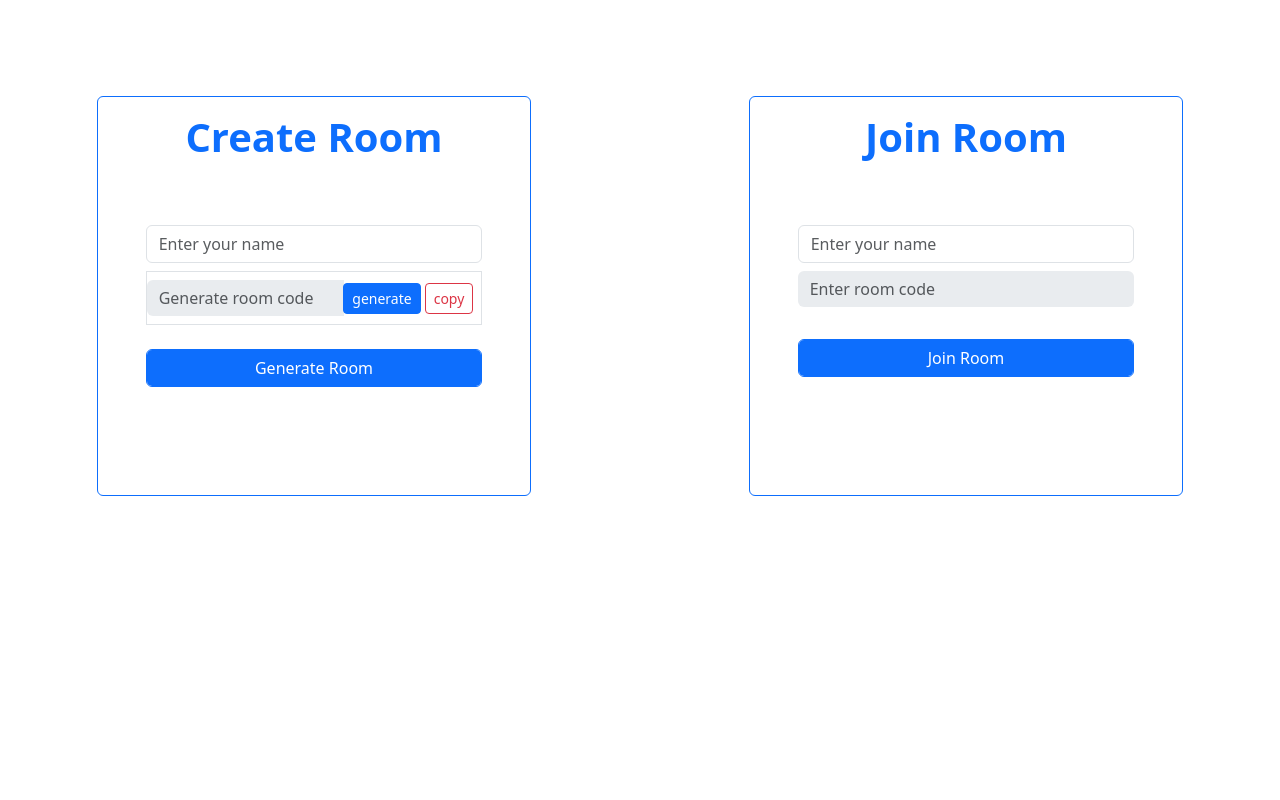
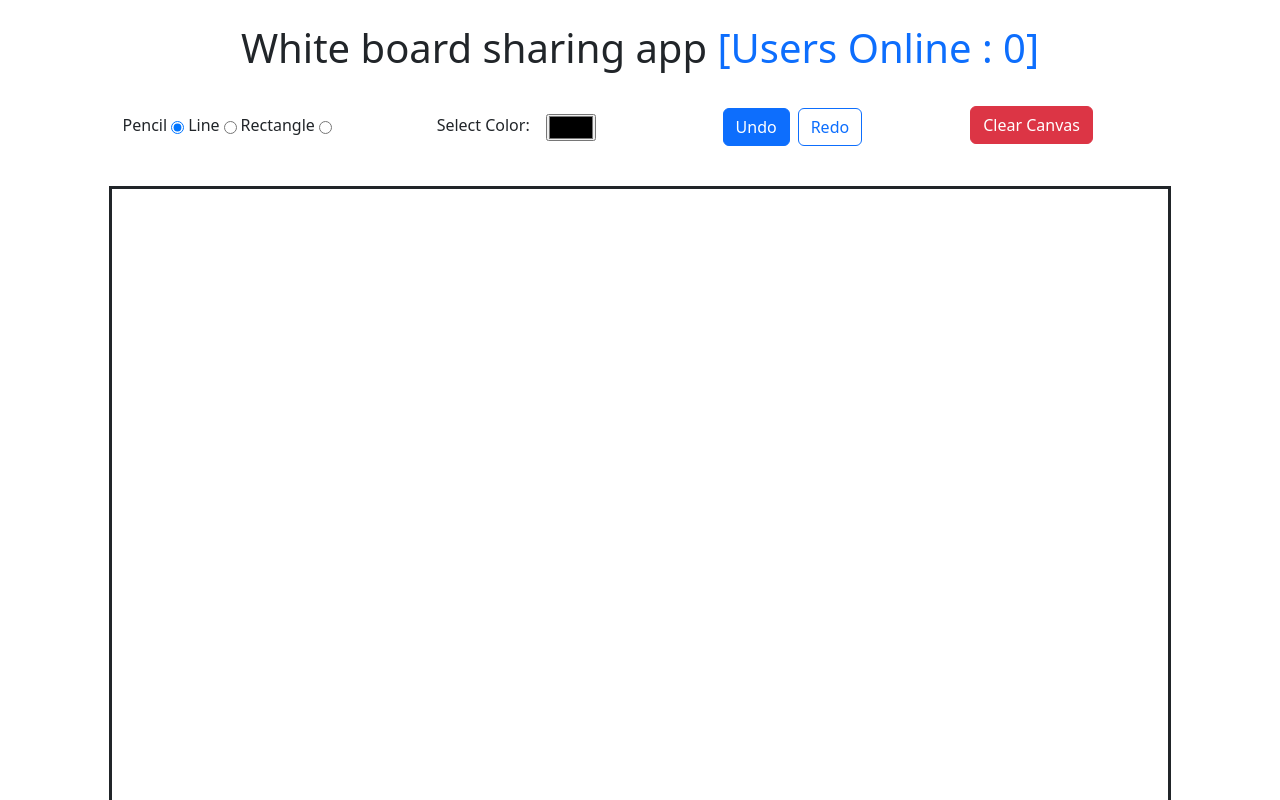
Before and after one commit to ameenshahh/Realtime-White-Board-Sharing-App, a React (Vite) app in the folder frontend/: page /1 in a window 1280 px wide. Shown: the top 800 px of the page. Built offline with nearby package versions, Linux system fonts and the light colour scheme.

Commit message:
completed drawing functionality with pencil,line and rectangle

```diff
--- a/frontend/src/App.jsx
+++ b/frontend/src/App.jsx
@@ -1,12 +1,17 @@
 import Forms from "./components/Forms"
 import './App.css'
+import { Route, Routes } from "react-router-dom"
+import RoomPage from "./pages/RoomPage"
 
 const App = () => {
 
   return (
-      <div className='App'>
-        <Forms />
-      </div>
+    <div className='App'>
+      <Routes>
+        <Route path="/" element={<Forms />} />
+        <Route path="/:roomId" element={<RoomPage />} />
+      </Routes>
+    </div>
 
   )
 }
--- a/frontend/src/components/Whiteboard/index.jsx
+++ b/frontend/src/components/Whiteboard/index.jsx
@@ -0,0 +1,183 @@
+import { useEffect, useLayoutEffect, useState } from 'react'
+import rough from 'roughjs'
+
+const roughGenerator = rough.generator()
+
+const WhiteBoard = ({
+  canvasRef,
+  ctxRef,
+  elements,
+  setElements,
+  tool
+}) => {
+
+  const [isDrawing, setIsDrawing] = useState(false)
+
+  useEffect(() => {
+    const canvas = canvasRef.current
+    canvas.height = window.innerHeight * 2
+    canvas.width = window.innerWidth * 2
+
+    const ctx = canvas.getContext("2d")
+    ctxRef.current = ctx
+  }, [])
+
+  useLayoutEffect(() => {
+    const roughCanvas = rough.canvas(canvasRef.current)
+    if (elements.length > 0) {
+      ctxRef.current.clearRect(
+        0,
+        0,
+        canvasRef.current.width,
+        canvasRef.current.height
+      )
+    }
+    elements.forEach(element => {
+      if (element.type === "rect") {
+        roughCanvas.draw(
+          roughGenerator.rectangle(
+            element.offsetX,
+            element.offsetY,
+            element.width,
+            element.height
+          )
+        )
+      } else if (element.type === "pencil") {
+        roughCanvas.linearPath(element.path)
+      } else if (element.type === "line") {
+        roughCanvas.draw(
+          roughGenerator.line(
+            element.offsetX,
+            element.offsetY,
+            element.width,
+            element.height
+          )
+        )
+      }
+    })
+  }, [elements])
+
+  const handleMouseDown = (e) => {
+    // console.log("mouse down", e)
+    const { offsetX, offsetY } = e.nativeEvent
+    console.log(offsetX, offsetY)
+    if (tool === "pencil") {
+      setElements((prevElements) => [
+        ...prevElements,
+        {
+          type: "pencil",
+          offsetX,
+          offsetY,
+          path: [[offsetX, offsetY]],
+          stroke: "black"
+        }
+      ])
+    } else if (tool === "line") {
+      setElements((prevElements) => [
+        ...prevElements,
+        {
+          type: "line",
+          offsetX,
+          offsetY,
+          width: offsetX,
+          height: offsetY,
+          stroke: "black"
+        }
+      ])
+    } else if (tool === "rect") {
+      setElements((prevElements) => [
+        ...prevElements,
+        {
+          type: "rect",
+          offsetX,
+          offsetY,
+          width: 0,
+          height: 0,
+          stroke: "black"
+        }
+      ])
+    }
+
+    setIsDrawing(true)
+
+  }
+
+  const handleMouseMove = (e) => {
+    // console.log("mouse move", e)
+    const { offsetX, offsetY } = e.nativeEvent
+    if (isDrawing) {
+      if (tool === "pencil") {
+        const { path } = elements[elements.length - 1]
+        const newPath = [...path, [offsetX, offsetY]]
+        setElements((prevElements) =>
+          prevElements.map((ele, index) => {
+            if (index === elements.length - 1) {
+              return {
+                ...ele,
+                path: newPath
+              }
+            } else {
+              return ele
+            }
+          })
+        )
+      } else if (tool === "line") {
+        setElements((prevElements) =>
+          prevElements.map((ele, index) => {
+            if (index === elements.length - 1) {
+              return {
+                // offsetX:ele.offsetX,
+                // offsetY:ele.offsetY,
+                ...ele,
+                width: offsetX,
+                height: offsetY,
+              }
+            } else {
+              return ele
+            }
+          })
+        )
+      } else if (tool === "rect") {
+        setElements((prevElements) =>
+          prevElements.map((ele, index) => {
+            if (index === elements.length - 1) {
+              return {
+                ...ele,
+                width: offsetX - ele.offsetX,
+                height: offsetY - ele.offsetY,
+              }
+            } else {
+              return ele
+            }
+          })
+        )
+      }
+    }
+  }
+
+  const handleMouseUp = (e) => {
+    // console.log("mouse up", e)
+    // const { offsetX, offsetY } = e.nativeEvent
+    // console.log(offsetX, offsetY)
+    setIsDrawing(false)
+  }
+
+  return (
+    // <>
+    //   {JSON.stringify(elements)}
+    <div
+      onMouseDown={handleMouseDown}
+      onMouseMove={handleMouseMove}
+      onMouseUp={handleMouseUp}
+      className="border border-dark border-3 h-100 w-100 overflow-hidden"
+
+    >
+      <canvas
+        ref={canvasRef}
+      />
+    </div>
+    // </>
+  )
+}
+
+export default WhiteBoard
--- a/frontend/src/main.jsx
+++ b/frontend/src/main.jsx
@@ -2,12 +2,15 @@ import React from 'react'
 import ReactDOM from 'react-dom/client'
 import App from './App.jsx'
 import './index.css'
+import { BrowserRouter as Router } from "react-router-dom"
 
 import "bootstrap/dist/css/bootstrap.min.css"
 import "bootstrap/dist/js/bootstrap.bundle.min"
 
 ReactDOM.createRoot(document.getElementById('root')).render(
   <React.StrictMode>
-    <App />
+    <Router>
+      <App />
+    </Router>
   </React.StrictMode>,
 )
--- a/frontend/src/pages/RoomPage/index.css
+++ b/frontend/src/pages/RoomPage/index.css
@@ -0,0 +1,3 @@
+.canvas-box{
+
+}
--- a/frontend/src/pages/RoomPage/index.jsx
+++ b/frontend/src/pages/RoomPage/index.jsx
@@ -0,0 +1,57 @@
+import { useRef, useState } from "react"
+import "./index.css"
+import WhiteBoard from "../../components/Whiteboard"
+
+const RoomPage = () => {
+    const canvasRef = useRef(null)
+    const ctxRef = useRef(null)
+
+    const [tool, setTool] = useState("pencil")
+    const [color, setColor] = useState("black")
+    const [elements, setElements] = useState([])
+    return (
+        <div className="row">
+            <h1 className="text-center py-4">White board sharing app <span className="text-primary">[Users Online : 0]</span></h1>
+            <div className="col-md-10 px-5 mx-auto mb-3 d-flex align-items-center justify-content-center">
+                <div className="d-flex col-md-2 justify-content-center gap-1">
+                    <div className="d-flex gap-1 align-items-center">
+                        <label htmlFor="pencil">Pencil</label>
+                        <input type="radio" name="tool" id="pencil" checked={tool === "pencil"} value="pencil" onChange={(e) => setTool(e.target.value)} className="mt-1" />
+                    </div>
+                    <div className="d-flex gap-1 align-items-center">
+                        <label htmlFor="line">Line</label>
+                        <input type="radio" name="tool" id="line" checked={tool === "line"} value="line" onChange={(e) => setTool(e.target.value)} className="mt-1" />
+                    </div>
+                    <div className="d-flex gap-1 align-items-center">
+                        <label htmlFor="rect">Rectangle</label>
+                        <input type="radio" name="tool" id="rect" checked={tool === "rect"} value="rect" onChange={(e) => setTool(e.target.value)} className="mt-1" />
+                    </div>
+                </div>
+                <div className="col-md-3 mx-auto">
+                    <div className="d-flex align-items-center justify-content-center">
+                        <label htmlFor="color">Select Color: </label>
+                        <input type="color" name="" id="color" className="mt-1 ms-3" value={color} onChange={(e) => setColor(e.target.value)} />
+                    </div>
+                </div>
+                <div className="col-md-3 d-flex gap-2">
+                    <button className="btn btn-primary mt-1">Undo</button>
+                    <button className="btn btn-outline-primary mt-1">Redo</button>
+                </div>
+                <div className="col-md-2">
+                    <button className="btn btn-danger">Clear Canvas</button>
+                </div>
+            </div>
+            <div className="col-md-10 mx-auto mt-4 canvas-box">
+                <WhiteBoard
+                    canvasRef={canvasRef}
+                    ctxRef={ctxRef}
+                    elements={elements}
+                    setElements={setElements}
+                    tool={tool}
+                />
+            </div>
+        </div>
+    )
+}
+
+export default RoomPage
```
